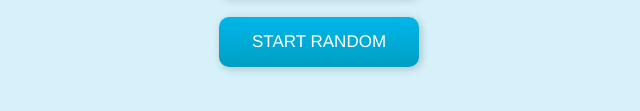
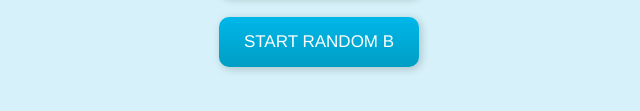
Before and after one commit to shailendra/english-phonic-practice, a website: page index.html in a window 1280 px wide. Shown: the part 393-504 px from the top of the page, 321-961 px from the left. Drawn offline with Linux system fonts and the light colour scheme.

Commit message:
Second Commit

```diff
--- a/index.html
+++ b/index.html
@@ -33,7 +33,7 @@
               <div class="tbl">
                   <div class="tblCell">
                     <a class="startBtn">Start</a>
-                    <a class="startRandomBtn">Start Random</a>
+                    <a class="startRandomBtn">Start Random B</a>
                   </div>
               </div>
             </div>
```
